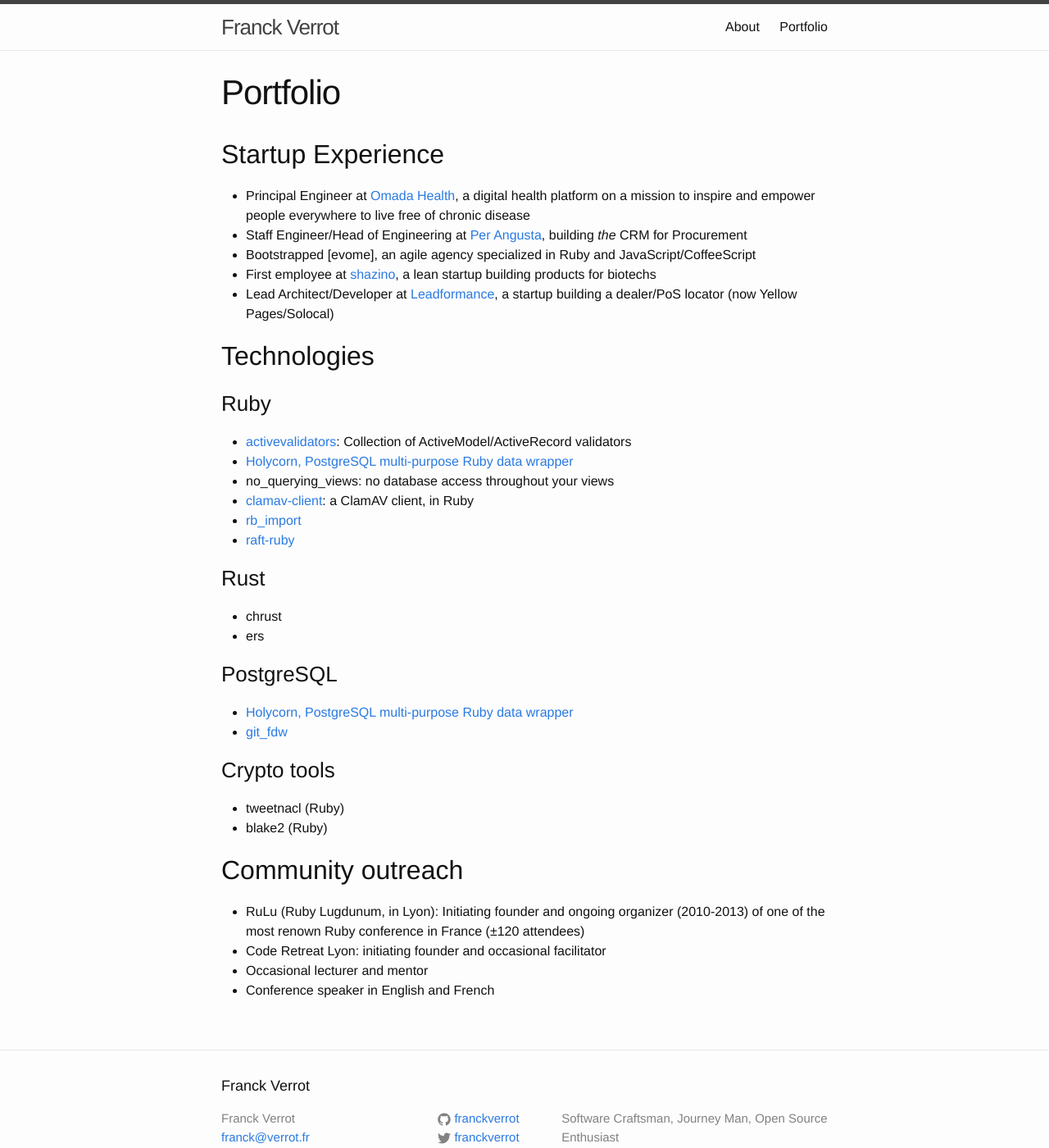
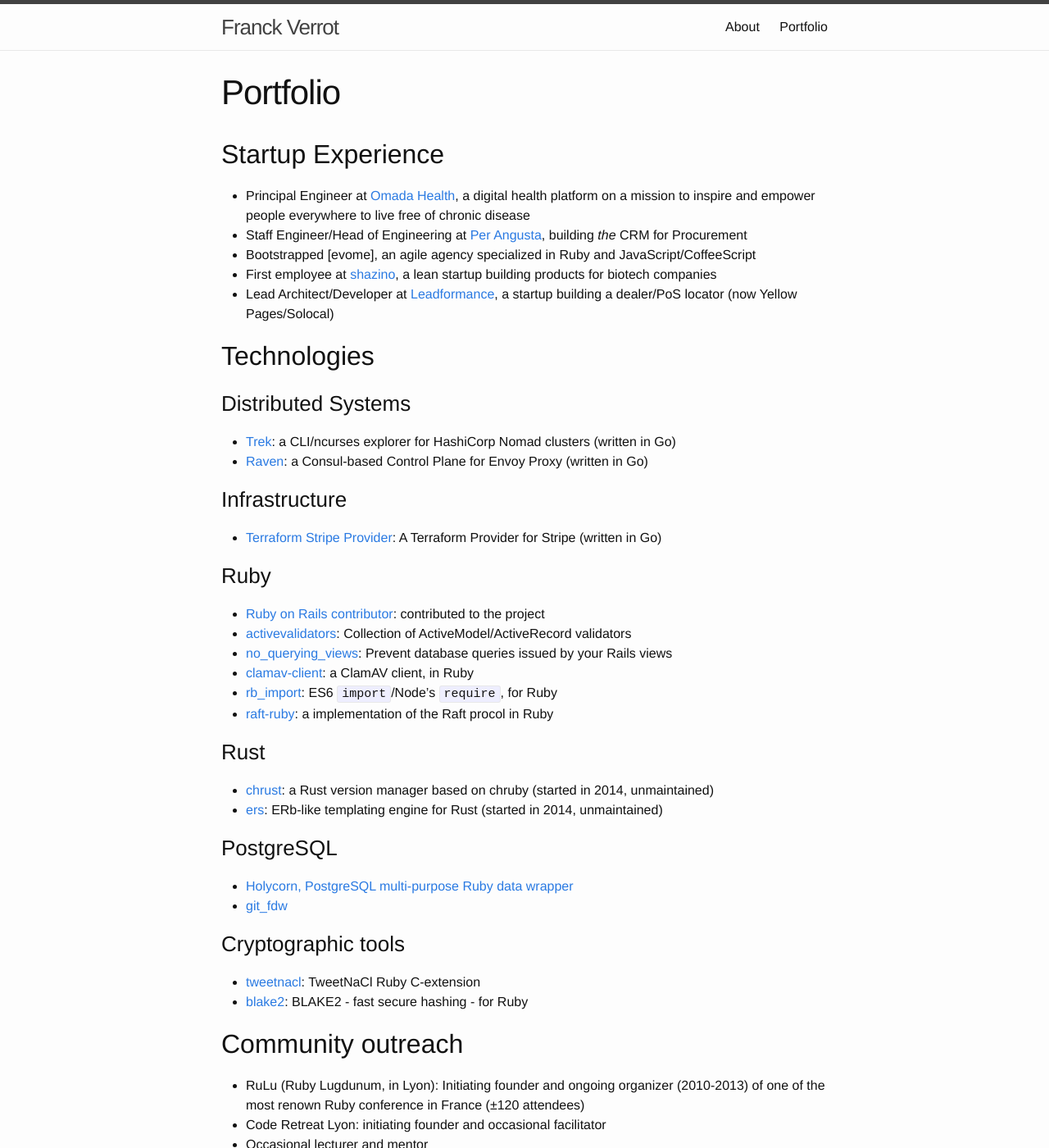
Before and after one commit to franckverrot/blog, a Jekyll site: the page built from portfolio.md, in a window 1280 px wide and 1400 px high. Shown: the whole window at 82% size. Built offline with Jekyll 4.4.1, drawn with Linux system fonts in a browser that asks for light colours.

Commit message:
Yearly update of what I do

```diff
--- a/portfolio.md
+++ b/portfolio.md
@@ -10,34 +10,51 @@
 * Principal Engineer at <a href="https://www.omadahealth.com">Omada Health</a>, a digital health platform on a mission to inspire and empower people everywhere to live free of chronic disease
 * Staff Engineer/Head of Engineering at <a href="https://www.per-angusta.com">Per Angusta</a>, building *the* CRM for Procurement
 * Bootstrapped [evome], an agile agency specialized in Ruby and JavaScript/CoffeeScript
-* First employee at <a href="https://shazino.com">shazino</a>, a lean startup building products for biotechs
+* First employee at <a href="https://shazino.com">shazino</a>, a lean startup building products for biotech companies
 * Lead Architect/Developer at <a href="http://www.leadformance.com">Leadformance</a>, a startup building a dealer/PoS locator (now Yellow Pages/Solocal)
+
 
 ## Technologies
 
+### Distributed Systems
+
+* [Trek](https://github.com/franckverrot/trek): a CLI/ncurses explorer for HashiCorp Nomad clusters (written in Go)
+* [Raven](https://github.com/franckverrot/raven): a Consul-based Control Plane for Envoy Proxy (written in Go)
+
+
+### Infrastructure
+
+* [Terraform Stripe Provider](https://github.com/franckverrot/terraform-provider-stripe): A Terraform Provider for Stripe (written in Go)
+
+
+
 ### Ruby
 
+* [Ruby on Rails contributor](https://contributors.rubyonrails.org/contributors/franck-verrot/commits): contributed to the project
 * [activevalidators](https://github.com/franckverrot/activevalidators): Collection of ActiveModel/ActiveRecord validators
-* [Holycorn, PostgreSQL multi-purpose Ruby data wrapper](https://github.com/franckverrot/holycorn)
-* no_querying_views: no database access throughout your views
+* [no_querying_views](https://github.com/franckverrot/no_querying_views): Prevent database queries issued by your Rails views
 * [clamav-client](https://github.com/franckverrot/clamav-client): a ClamAV client, in Ruby
-* [rb_import](https://github.com/franckverrot/rb_import)
-* [raft-ruby](https://github.com/franckverrot/raft-ruby)
+* [rb_import](https://github.com/franckverrot/rb_import): ES6 `import`/Node's `require`, for Ruby
+* [raft-ruby](https://github.com/franckverrot/raft-ruby): a implementation of the Raft procol in Ruby
+
 
 ### Rust
 
-* chrust
-* ers
+* [chrust](https://github.com/franckverrot/chrust): a Rust version manager based on chruby (started in 2014, unmaintained)
+* [ers](https://github.com/franckverrot/ers/): ERb-like templating engine for Rust (started in 2014, unmaintained)
+
 
 ### PostgreSQL
 
 * [Holycorn, PostgreSQL multi-purpose Ruby data wrapper](https://github.com/franckverrot/holycorn)
 * [git_fdw](https://github.com/franckverrot/git_fdw)
 
-### Crypto tools
 
-* tweetnacl (Ruby)
-* blake2 (Ruby)
+### Cryptographic tools
+
+* [tweetnacl](https://github.com/franckverrot/tweetnacl): TweetNaCl Ruby C-extension
+* [blake2](https://github.com/franckverrot/blake2): BLAKE2 - fast secure hashing - for Ruby
+
 
 ## Community outreach
 
```
Also changed, not shown: about.md (+13 -5 lines).
